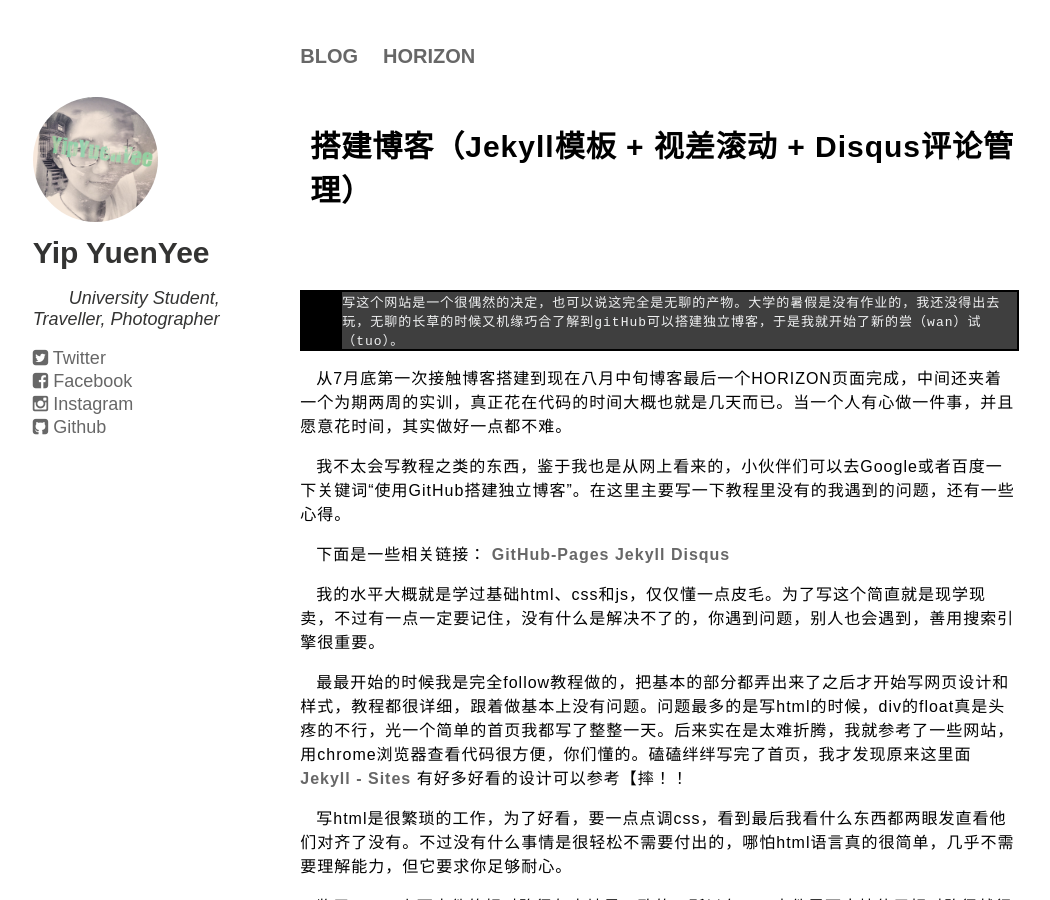
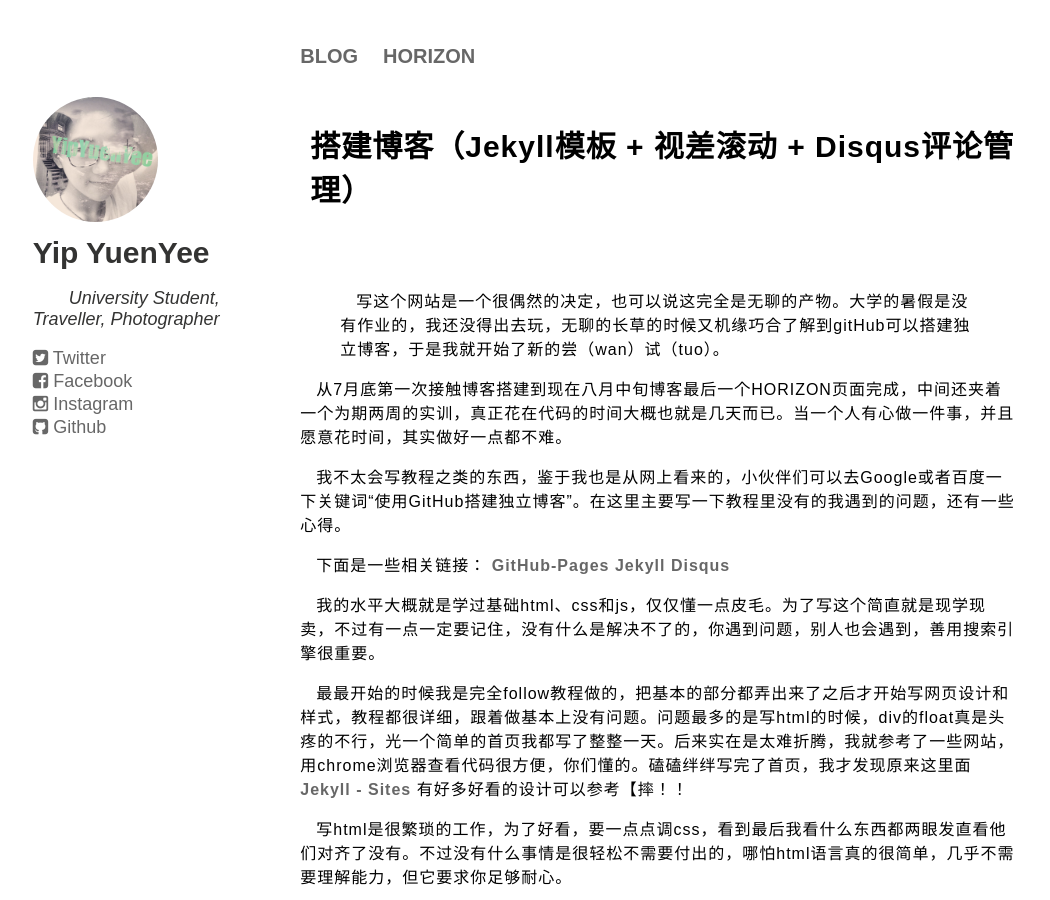
Before and after one commit to kusmour/blog_jekyll, a Jekyll site: the page built from _posts/2014-08-16-testdajianboke.md, in a window 1280 px wide and 900 px high. Shown: the whole window, without its empty margins (89-1139 px from the left). Built offline with Jekyll 4.4.1, drawn with Linux system fonts in a browser that asks for light colours; some web fonts are replaced; comment, search, counter and statistics services are not loaded.

```diff
--- a/_posts/2014-08-16-testdajianboke.md
+++ b/_posts/2014-08-16-testdajianboke.md
@@ -4,7 +4,7 @@ title: 搭建博客（Jekyll模板 + 视差滚动 + Disqus评论管理）
 ---
 <h2>{{ page.title }}</h2>
 
-	写这个网站是一个很偶然的决定，也可以说这完全是无聊的产物。大学的暑假是没有作业的，我还没得出去玩，无聊的长草的时候又机缘巧合了解到gitHub可以搭建独立博客，于是我就开始了新的尝（wan）试（tuo）。
+>写这个网站是一个很偶然的决定，也可以说这完全是无聊的产物。大学的暑假是没有作业的，我还没得出去玩，无聊的长草的时候又机缘巧合了解到gitHub可以搭建独立博客，于是我就开始了新的尝（wan）试（tuo）。
 
 从7月底第一次接触博客搭建到现在八月中旬博客最后一个HORIZON页面完成，中间还夹着一个为期两周的实训，真正花在代码的时间大概也就是几天而已。当一个人有心做一件事，并且愿意花时间，其实做好一点都不难。
 
```
